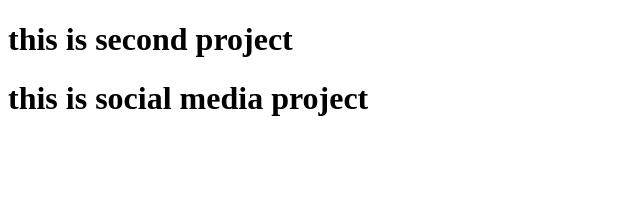
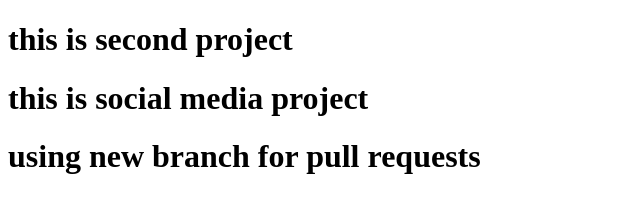
Before and after one commit to siva12542/my-first-git-project, a plain HTML site: page js_practice_1.html in a window 1280 px wide. Shown: the whole page, without its empty margins (0-640 px from the left). Drawn offline with Linux system fonts and the light colour scheme.

Commit message:
pull request for first time

```diff
--- a/js_practice_1.html
+++ b/js_practice_1.html
@@ -8,7 +8,9 @@
 <body>
 
     <h1>this is second project</h1>
+
     <h1>this is social media project</h1>
+    <h1>using new branch for pull requests</h1>
 
 </body>
 </html>
```
